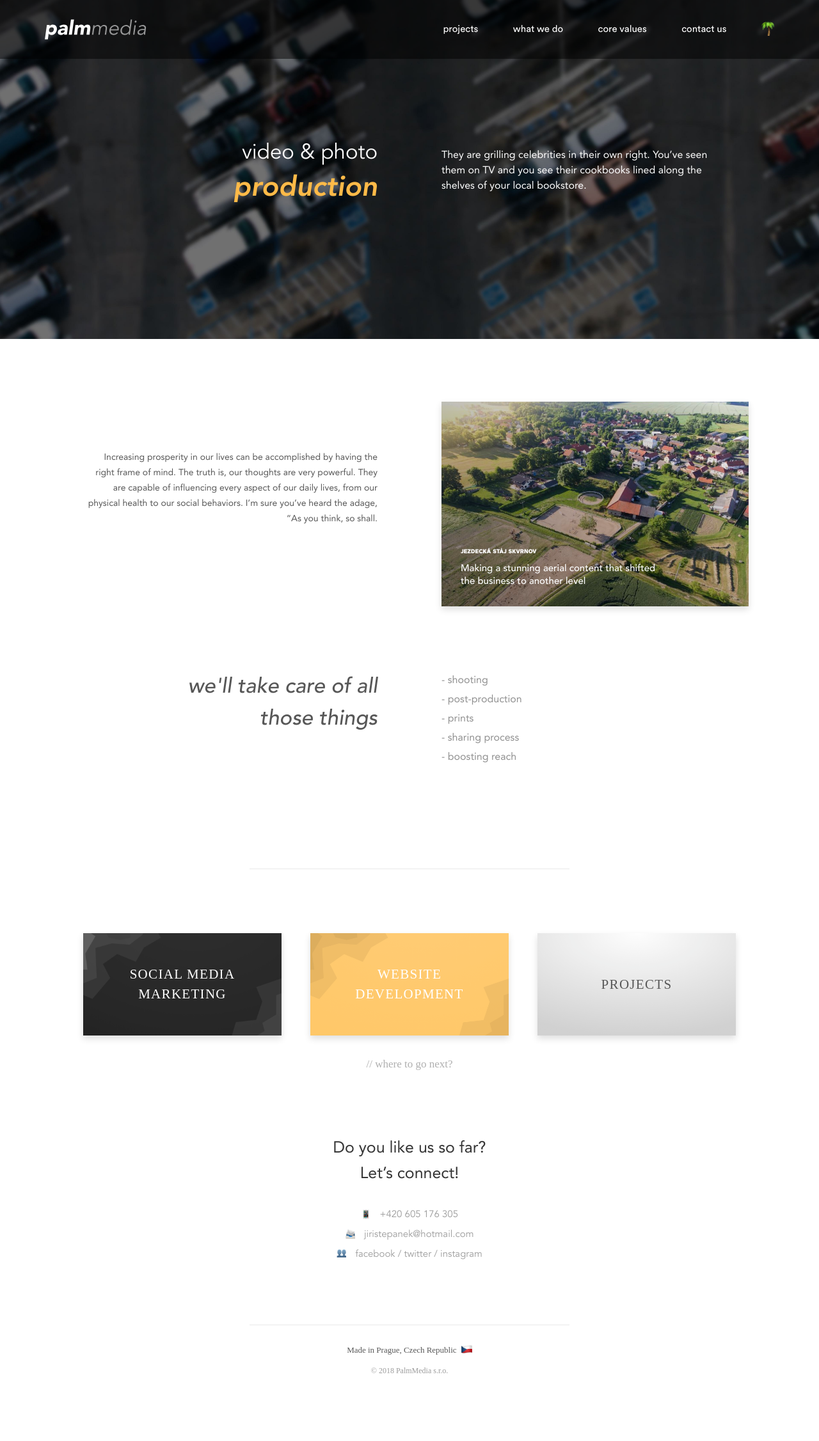
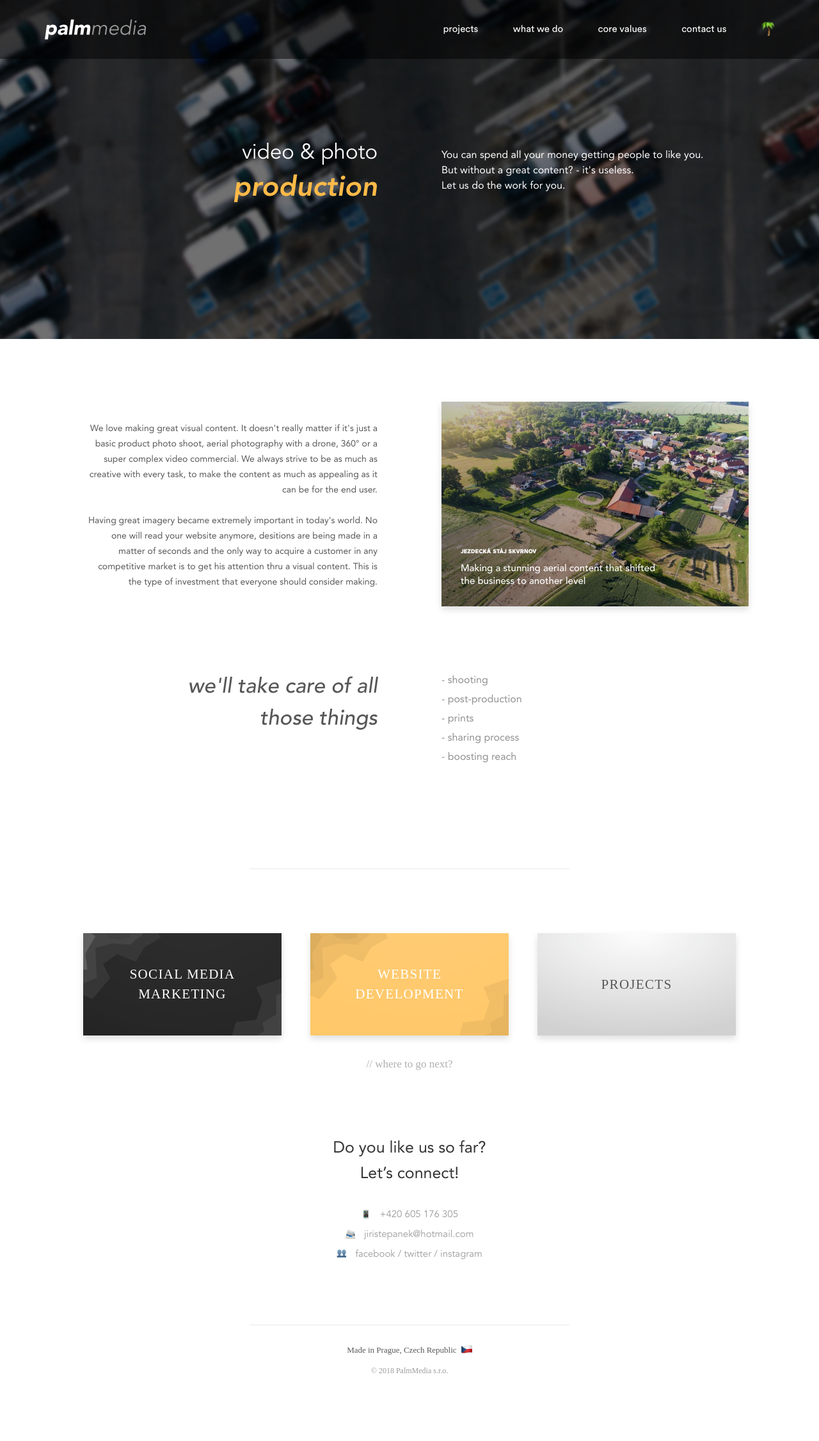
Before and after one commit to StyvekDrtic/palmmedia.cz, a Jekyll site: the page built from video_photo_production.html, in a window 1280 px wide. Shown: the whole page at 64% size. Built offline with Jekyll 4.4.1, drawn with Linux system fonts in a browser that asks for light colours; nearby versions of some CDN libraries; some web fonts are replaced.

Commit message:
copywriting raw

```diff
--- a/_includes/body_photovideo.html
+++ b/_includes/body_photovideo.html
@@ -1,6 +1,6 @@
-<section class="bodyS">
+<section class="bodyS bodyPhotoVideo">
   <div class="basicInfo">
-    <p class="wow fadeInDown" data-wow-delay="0.8s">Increasing prosperity in our lives can be accomplished by having the right frame of mind. The truth is, our thoughts are very powerful. They are capable of influencing every aspect of our daily lives, from our physical health to our social behaviors. I’m sure you’ve heard the adage, “As you think, so shall.</p>
+    <p class="wow fadeInDown" data-wow-delay="0.8s">We love making great visual content. It doesn't really matter if it's just a basic product photo shoot, aerial photography with a drone, 360° or a super complex video commercial. We always strive to be as much as creative with every task, to make the content as much as appealing as it can be for the end user.<br><br>Having great imagery became extremely important in today's world. No one will read your website anymore, desitions are being made in a matter of seconds and the only way to acquire a customer in any competitive market is to get his attention thru a visual content. This is the type of investment that everyone should consider making.</p>
     <div class="projectWindow jezdeckaStaj wow fadeInRight" class="wow fadeInUp" data-wow-delay="0.8s">
       <div class="description">
         <h3>JEZDECKÁ STÁJ SKVRNOV</h3>
--- a/_includes/body_web.html
+++ b/_includes/body_web.html
@@ -1,6 +1,6 @@
 <section class="bodyS">
   <div class="basicInfo">
-    <p class="wow fadeInDown" data-wow-delay="0.8s">Increasing prosperity in our lives can be accomplished by having the right frame of mind. The truth is, our thoughts are very powerful. They are capable of influencing every aspect of our daily lives, from our physical health to our social behaviors. I’m sure you’ve heard the adage, “As you think, so shall.</p>
+    <p class="wow fadeInDown" data-wow-delay="0.8s">We have been doing this over 4 years. With that experience, we also have a good understanding of user behavior that enables us to guide your potential customers through the site and expose them to exact information you want them to know. We consider this kind of approach as one of the core parts of our philosophy. Together with a stunning design, using the newest technologies and approaches we'll make your next website really stand out in today's ever-changing world.</p>
     <div class="projectWindow simekostav wow fadeInRight" class="wow fadeInUp" data-wow-delay="0.8s">
       <div class="description">
         <h3>SIMEKOSTAV</h3>
--- a/_includes/jumbotron_photovideo.html
+++ b/_includes/jumbotron_photovideo.html
@@ -5,6 +5,6 @@
   <div class="ornament3"></div>
   <div class="jumbotronSInner">
     <h1 class="wow fadeInUp" data-wow-delay="0.5s">video &amp; photo<br><span>production</span></h1>
-    <p class="wow fadeIn" data-wow-delay="0.5s">They are grilling celebrities in their own right. You’ve seen them on TV and you see their cookbooks lined along the shelves of your local bookstore.</p>
+    <p class="wow fadeIn" data-wow-delay="0.5s">You can spend all your money getting people to like you. But without a great content? - it's useless.<br>Let us do the work for you.</p>
   </div>
 </section>
--- a/_includes/jumbotron_web.html
+++ b/_includes/jumbotron_web.html
@@ -5,6 +5,6 @@
   <div class="ornament3"></div>
   <div class="jumbotronSInner">
     <h1 class="wow fadeInUp" data-wow-delay="0.5s">website<br><span>development</span></h1>
-    <p class="wow fadeIn" data-wow-delay="0.5s">They are grilling celebrities in their own right. You’ve seen them on TV and you see their cookbooks lined along the shelves of your local bookstore.</p>
+    <p class="wow fadeIn" data-wow-delay="0.5s">Having a modern website is an absolute essential. We can provide you with the best looking, user-focused solution there is.</p>
   </div>
 </section>
--- a/_sass/_body_s.scss
+++ b/_sass/_body_s.scss
@@ -231,3 +231,11 @@
     margin-top: 35px;
   }
 }
+
+.bodyPhotoVideo {
+  .basicInfo {
+    p {
+      margin-top: 30px;
+    }
+  }
+}
```
Also changed, not shown: _includes/core_values.html (+4 -4 lines).
